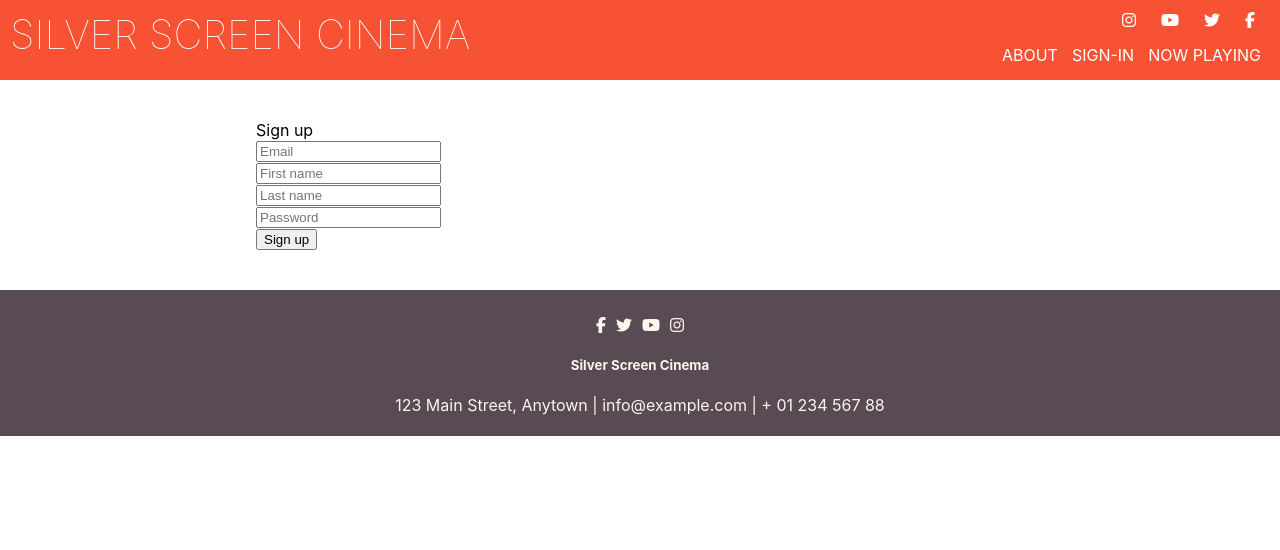
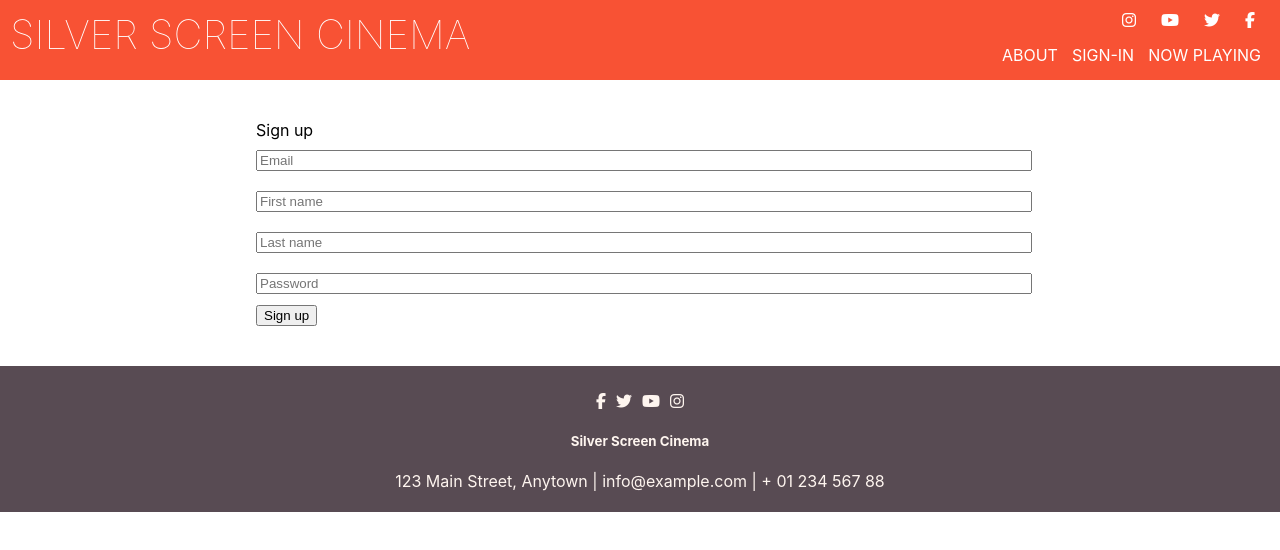
Before and after one commit to przemek06/cinema_booking_system, a React (Create React App) app in the folder frontend/cinema_booking_app/: page /signup in a window 1280 px wide. Shown: the top 550 px of the page. Built offline with nearby package versions, Linux system fonts and the light colour scheme.

Commit message:
Add 'About' content and improve form look

```diff
--- a/frontend/cinema_booking_app/src/components/LoginForm.js
+++ b/frontend/cinema_booking_app/src/components/LoginForm.js
@@ -1,5 +1,17 @@
 import React from 'react';
 import { useForm } from 'react-hook-form';
+
+  const buttonStyle = {
+    margin: '10px 0px 10px 0px',
+    backgroundColor: '#FFFFFF',
+    borderColor: '#9D5C63',
+    borderRadius: 0
+  };
+
+  const fieldStyle = {
+    margin: '10px 0px 10px 0px',
+    width: '100%'
+  };
 
 export default function LoginForm({signIn, setUser}) {
     const { register, handleSubmit, formState: { errors } } = useForm();
@@ -8,13 +20,13 @@ export default function LoginForm({signIn, setUser}) {
 
     return (
         <form onSubmit={handleSubmit(onSubmit)}>
-            <label>Sign in</label>
+            <label style={fieldStyle}>Sign in</label>
             <br/>
-            <input type="email" placeholder="Email" {...register("Email", {required: true, pattern: /^\S+@\S+$/i})} />
+            <input type="email" style={fieldStyle} placeholder="Email" {...register("Email", {required: true, pattern: /^\S+@\S+$/i})} />
             <br/>
-            <input type="password" placeholder="Password" {...register("Password", {required: true, min: 8})} />
+            <input type="password" style={fieldStyle} placeholder="Password" {...register("Password", {required: true, min: 8})} />
             <br/>
-            <input type="submit" value="Sign in"/>
+            <input type="submit" style={buttonStyle} value="Sign in"/>
         </form>
     );
 }
--- a/frontend/cinema_booking_app/src/components/SignupForm.js
+++ b/frontend/cinema_booking_app/src/components/SignupForm.js
@@ -2,6 +2,10 @@ import React from 'react';
 import { useForm } from 'react-hook-form';
 import { useNavigate } from 'react-router-dom';
 
+const fieldStyle = {
+    margin: '10px 0px 10px 0px',
+    width: '100%'
+  };
 export default function SignupForm(signUp) {
     const { register, handleSubmit, formState: { errors } } = useForm();
     const onSubmit = data => signUp(data, navigate);
@@ -10,15 +14,15 @@ export default function SignupForm(signUp) {
 
     return (
         <form onSubmit={handleSubmit(onSubmit)}>
-            <label>Sign up</label>
+            <label style={fieldStyle}>Sign up</label>
             <br/>
-            <input type="email" placeholder="Email" {...register("Email", {required: true, pattern: /^\S+@\S+$/i})} />
+            <input style={fieldStyle} type="email" placeholder="Email" {...register("Email", {required: true, pattern: /^\S+@\S+$/i})} />
             <br/>
-            <input type="text" placeholder="First name" {...register("First name", {required: true, maxLength: 80})} />
+            <input style={fieldStyle} type="text" placeholder="First name" {...register("First name", {required: true, maxLength: 80})} />
             <br/>
-            <input type="text" placeholder="Last name" {...register("Last name", {required: true, maxLength: 100})} />
+            <input style={fieldStyle} type="text" placeholder="Last name" {...register("Last name", {required: true, maxLength: 100})} />
             <br/>
-            <input type="password" placeholder="Password" {...register("Password", {required: true, min: 8})} />
+            <input style={fieldStyle} type="password" placeholder="Password" {...register("Password", {required: true, min: 8})} />
             <br/>
             <input type="submit" value="Sign up"/>
         </form>
--- a/frontend/cinema_booking_app/src/pages/About.js
+++ b/frontend/cinema_booking_app/src/pages/About.js
@@ -4,6 +4,16 @@ const About = () => {
     return (
         <div className="body-container screenings-container">
             <h1>About</h1>
+            <p>Silver Screen Cinema is a popular movie theater that offers a unique and immersive cinematic experience. The theater is located in a bustling neighborhood and features state-of-the-art facilities, including comfortable seating, advanced sound systems, and cutting-edge projection technology.
+
+As you enter the lobby, you will be greeted by a friendly staff who will assist you with your tickets and snacks. The lobby is beautifully decorated with vintage movie posters and art deco furnishings, creating a sense of nostalgia and excitement.
+
+Once you step into the theater, you will be transported into another world. The interior design is inspired by classic Hollywood glamour, featuring plush red velvet curtains, ornate chandeliers, and luxurious seating. The theater screens a wide range of movies, including the latest blockbusters, independent films, and classic favorites.
+
+In addition to movie screenings, Silver Screen Cinema also hosts special events and film festivals. These events attract movie enthusiasts from all over the city and provide an opportunity to engage with filmmakers and fellow cinema lovers.
+
+Overall, Silver Screen Cinema is a must-visit destination for anyone who loves movies and appreciates a unique and unforgettable movie-going experience.</p>
+        <img style={{ width: '100%' }} src={require("../cinema_pic.png")} alt="Cinema Picture"/>
         </div>
     )
 }
```
Also changed, not shown: frontend/cinema_booking_app/src/cinema_pic.png (added).
